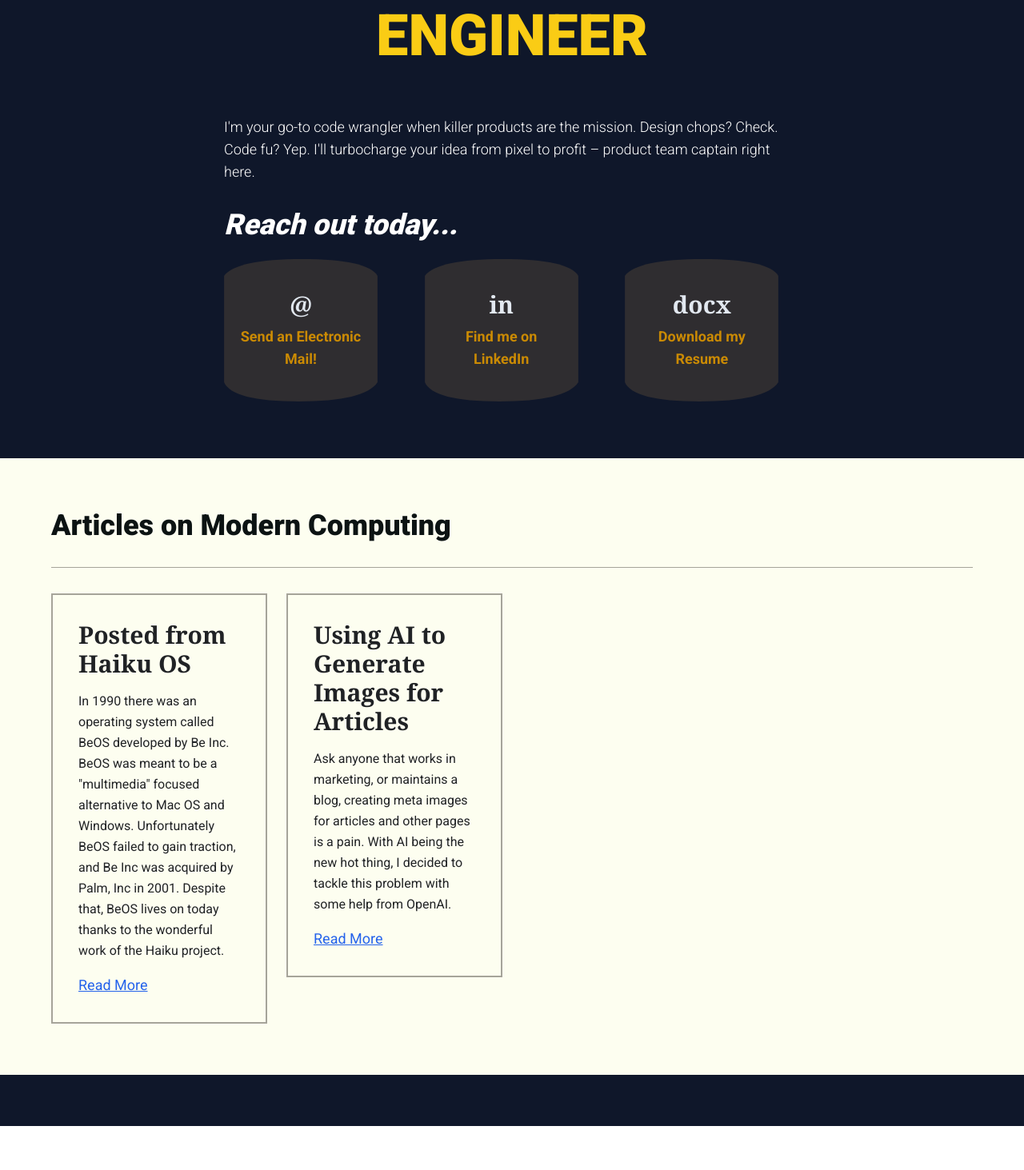
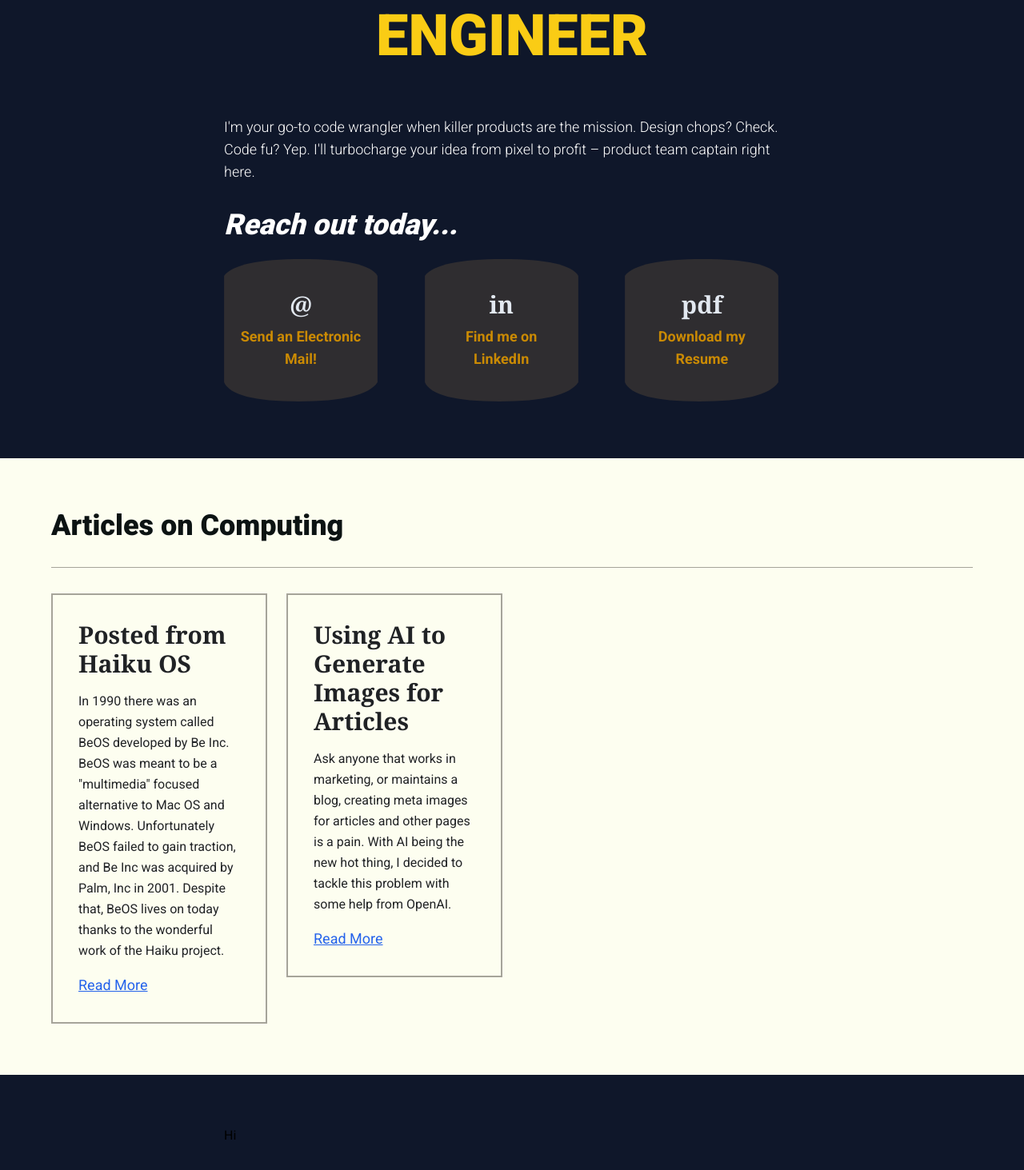
Before and after one commit to devalexwhite/portfolio-2024, a Next.js app: page / in a window 1280 px wide. Shown: the part 844-2307 px from the top of the page at 80% size. Before the commit the page ends 2252 px from the top, so only its background shows below. Built offline with nearby package versions, Linux system fonts and the light colour scheme.

Commit message:
Update resume

```diff
--- a/app/page.tsx
+++ b/app/page.tsx
@@ -111,14 +111,14 @@ export default function HomePage() {
               </div>
             </Link>
             <Link
-              href="/Alex_White_Resume.docx"
+              href="/Alex White - UX Engineer - Resume.pdf"
               className="group inline-block w-full h-full"
             >
               <div className="group-hover:-translate-y-2 transition-all w-full h-48 sm:w-48 sm:h-48">
                 <TVContainer>
                   <div className="w-full h-full p-4 flex flex-col items-center justify-center text-center">
                     <div className="font-serif font-black text-2xl sm:text-3xl text-slate-200 pb-2">
-                      docx
+                      pdf
                     </div>
                     <p className="text-sm sm:text-lg text-yellow-600 font-bold">
                       Download my Resume
@@ -132,7 +132,7 @@ export default function HomePage() {
       </section>
       <section className="bg-[#fdfef0] w-full  p-16 text-[#0c1313]">
         <header className="w-full pb-8 mb-8 border-b border-[#a6a49a]">
-          <h2 className="font-black text-4xl">Articles on Modern Computing</h2>
+          <h2 className="font-black text-4xl">Articles on Computing</h2>
         </header>
         <div className="grid grid-cols-1 sm:grid-cols-2 lg:grid-cols-3 xl:grid-cols-4 gap-6">
           {
@@ -142,6 +142,9 @@ export default function HomePage() {
           }
         </div>
       </section>
+      <section className="max-w-3xl mx-auto w-full px-6 my-16">
+        Hi
+      </section>
     </main>
   );
 }
```
Also changed, not shown: 2 other files (tests, documents, lock files or other folders).
